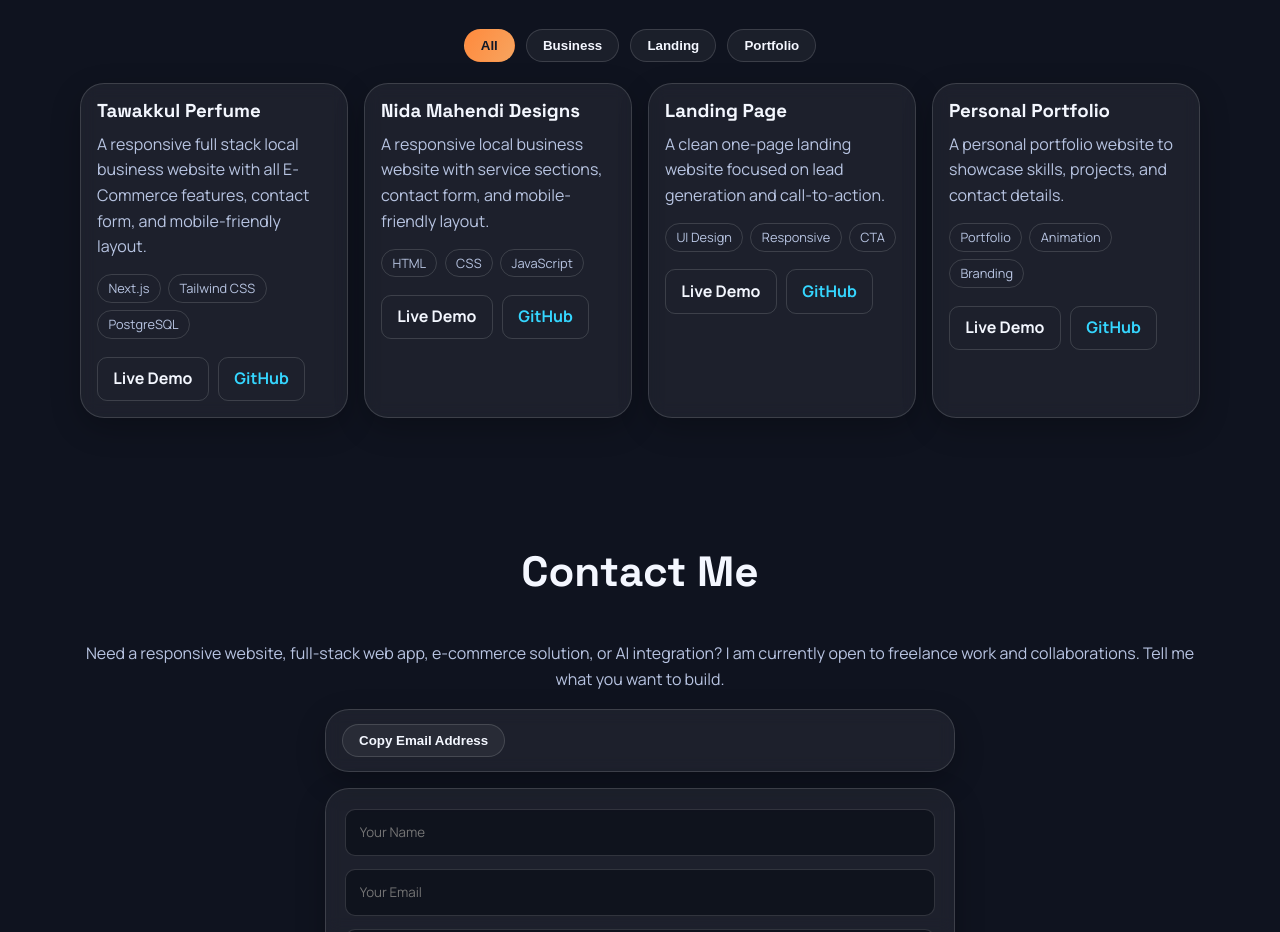
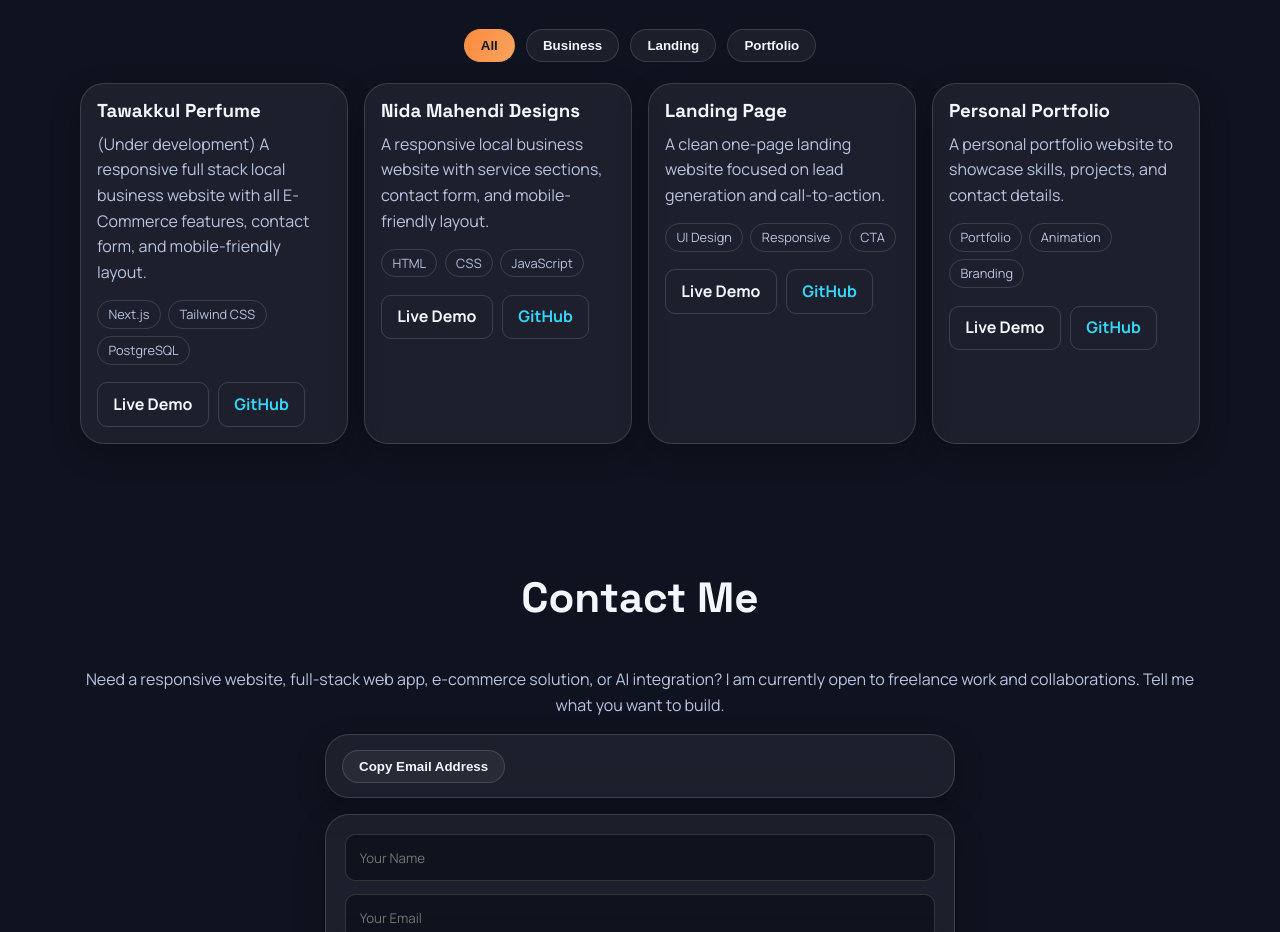
Before and after one commit to ShaarifShaikh25/my_Portfolio, a plain HTML site: page index.html in a window 1280 px wide. Shown: the part 3045-3977 px from the top of the page. Drawn offline with Linux system fonts and the light colour scheme.

Commit message:
development phae

```diff
--- a/index.html
+++ b/index.html
@@ -245,7 +245,7 @@
                 <div class="project-grid">
                     <div class="project-card" data-category="business">
                         <h3>Tawakkul Perfume</h3>
-                        <p>A responsive full stack local business website with all E-Commerce features, contact form, and mobile-friendly layout.</p>
+                        <p>(Under development) A responsive full stack local business website with all E-Commerce features, contact form, and mobile-friendly layout.</p>
                         <div class="project-tags">
                             <span>Next.js</span><span>Tailwind CSS</span><span>PostgreSQL</span>
                         </div>
```
